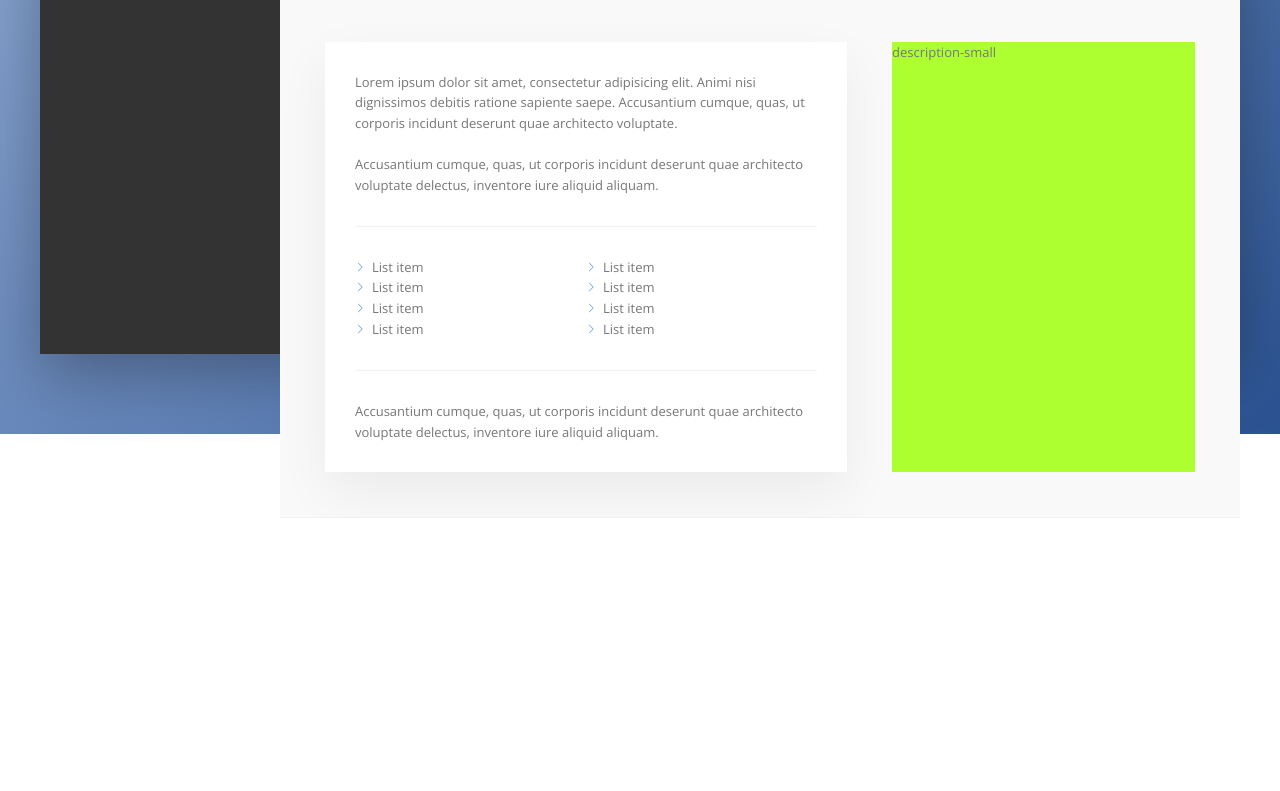
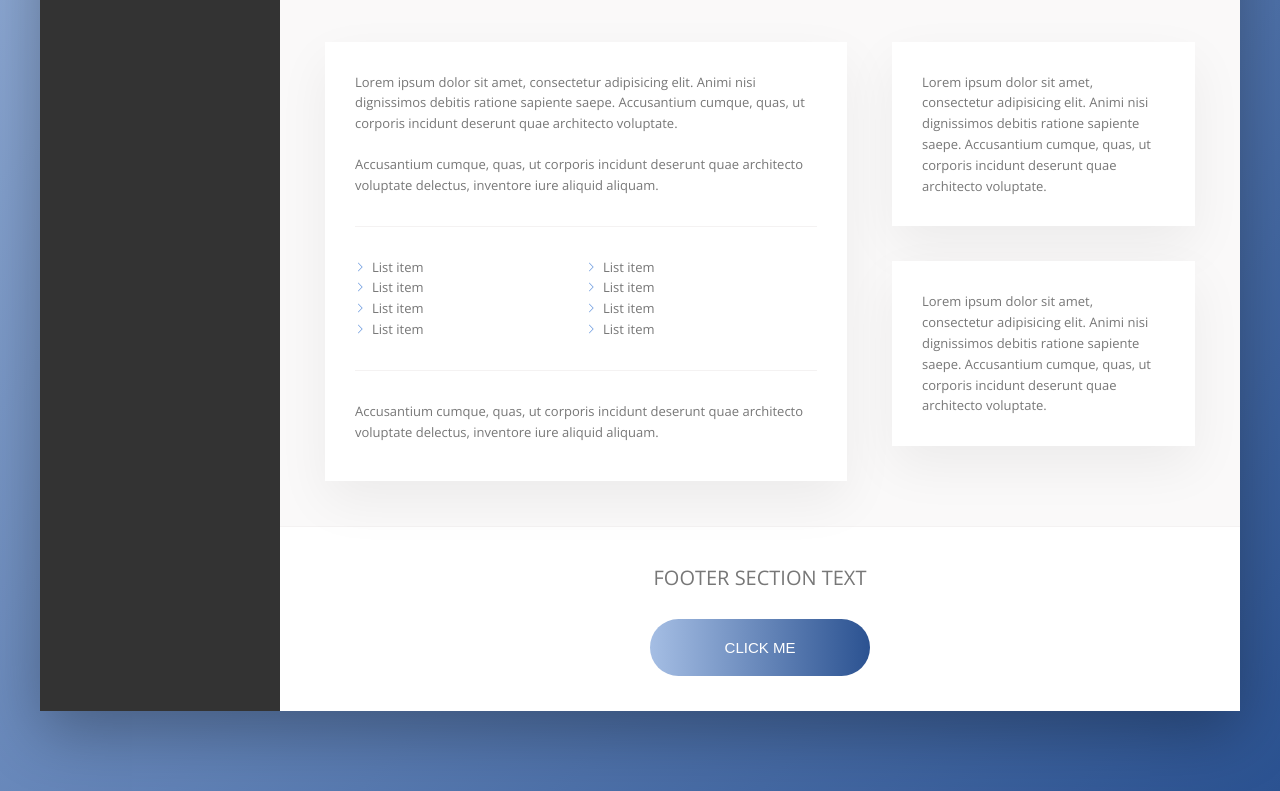
Before and after one commit to matthi01/website-build-1, a website: page index.html in a window 1280 px wide. Shown: the part 596-1387 px from the top of the page. Before the commit the page ends 1114 px from the top, so only its background shows below. Drawn offline with nearby package versions, Linux system fonts and the light colour scheme.

Commit message:
added footer section

```diff
--- a/index.html
+++ b/index.html
@@ -106,10 +106,27 @@
                             </p>
                         </div>
                         <div class="description-small">
-                            description-small
+                            <div class="section">
+                                Lorem ipsum dolor sit amet, consectetur adipisicing elit. Animi nisi dignissimos
+                                debitis ratione sapiente saepe. Accusantium cumque, quas, ut corporis incidunt deserunt quae architecto voluptate.
+                            </div>
+                            <div class="section">
+                                Lorem ipsum dolor sit amet, consectetur adipisicing elit.
+                                Animi nisi dignissimos debitis ratione sapiente saepe. Accusantium cumque, quas, ut corporis incidunt deserunt quae architecto voluptate.
+                            </div>
                         </div>
+
                     </div>
 
+                    <div class="footer">
+                        <h2 class="footer__heading">
+                            Footer section text
+                        </h2>
+                        <button class="btn">
+                            <span class="btn__visible">Click me</span>
+                            <span class="btn__invisible">Click me!!!</span>
+                        </button>
+                    </div>
                 </main>
             </div>
         </div>
--- a/sass/_components.scss
+++ b/sass/_components.scss
@@ -190,6 +190,77 @@
     }
 }
 
-.list-summary {
 
+.section {
+    background-color: #fff;
+    box-shadow: var(--shadow-light);
+    padding: 3rem;
+    margin-bottom: 3.5rem;
+    flex: 1;
 }
+
+// FOOTER
+.footer {
+    padding: 3.5rem 0;
+    text-align: center;
+
+    &__heading {
+        font-size: 2rem;
+        font-weight: 300;
+        text-transform: uppercase;
+        margin-bottom: 2.5rem;
+    }
+}
+
+//BUTTON
+.btn {
+    font-size: 1.5rem;
+    font-weight: 300;
+    text-transform: uppercase;
+    border-radius: 100px;
+    border: none;
+    background-image: linear-gradient(to right, var(--color-primary-light), var(--color-primary-dark));
+    color: #fff;
+    position: relative;
+    overflow: hidden;
+    cursor: pointer;
+
+    //applied to all direct child elements
+    & > * {
+        display: inline-block;
+        height: 100%;
+        width: 100%;
+        transition: all .2s;
+    }
+
+    &__visible {
+        padding: 2rem 7.5rem;
+    }
+
+    &__invisible {
+        position: absolute;
+        padding: 2rem;
+        left: 0;
+        top: -100%;
+    }
+
+    &:hover {
+        background-image: linear-gradient(to left, var(--color-primary-light), var(--color-primary-dark));
+    }
+
+    &:hover &__visible {
+        transform: translateY(100%)
+    }
+
+    &:hover &__invisible {
+        top: 0;
+    }
+
+    &:focus {
+        outline: none;
+    }
+
+    &:active {
+        transform: translateY(2px);
+    }
+}
--- a/sass/_layout.scss
+++ b/sass/_layout.scss
@@ -28,8 +28,6 @@
 .main-view {
     background-color: #fff;
     flex: 1;
-
-    height: 80rem;
 }
 
 .detail {
@@ -49,6 +47,8 @@
 }
 
 .description-small {
-    background-color: greenyellow;
     flex: 1;
+    display: flex;
+    flex-direction: column;
+    justify-content: center;
 }
```
Also changed, not shown: css/style.css.
